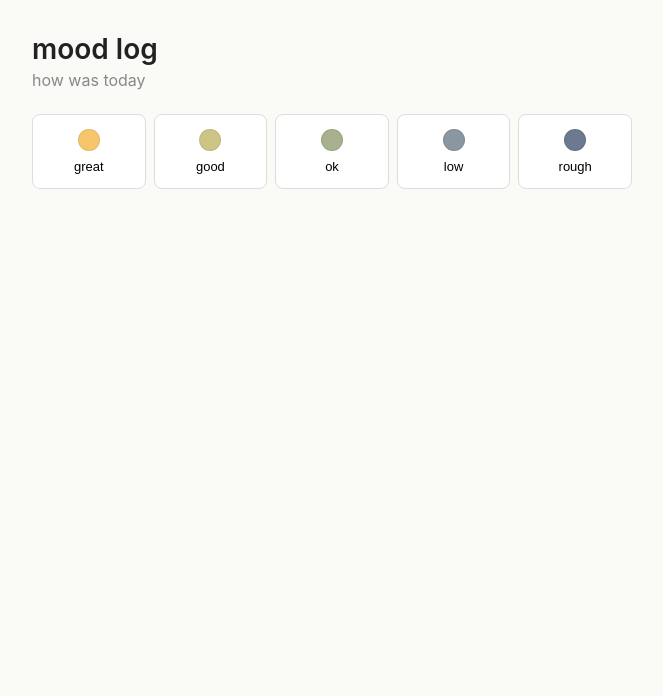
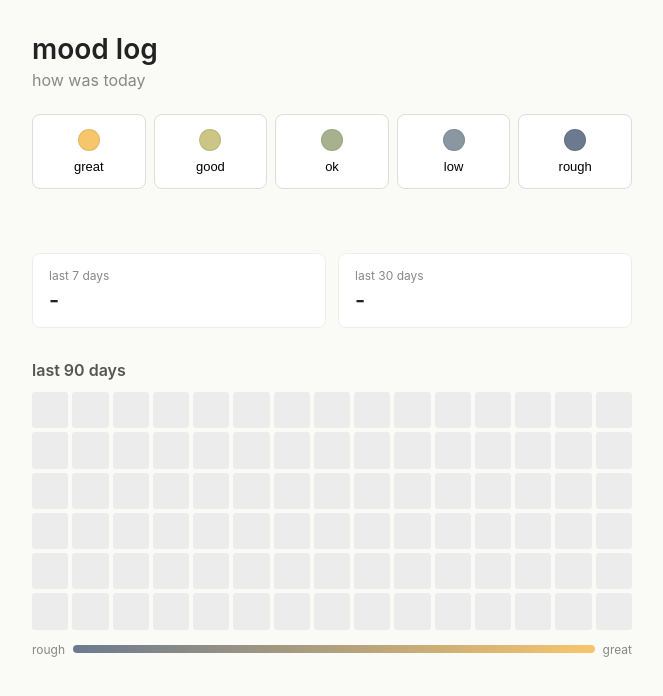
Before and after one commit to secanakbulut/mood-log, a plain HTML site: page index.html in a window 1280 px wide. Shown: the whole page, without its empty margins (308-971 px from the left). Drawn offline with Linux system fonts and the light colour scheme.

Commit message:
add 90 day heatmap and weekly/monthly averages

```diff
--- a/app.js
+++ b/app.js
@@ -1,5 +1,6 @@
 // mood log
 // 5 levels, one entry per day, kept in localStorage.
+// today's entry can be overwritten if you change your mind.
 
 const MOODS = [
   { value: 5, key: "great", label: "great", color: "#f7c66b" },
@@ -10,6 +11,9 @@ const MOODS = [
 ];
 
 const STORAGE_KEY = "mood-log.entries.v1";
+// linear interpolate heatmap stops, low to high
+const STOP_LOW  = [107, 122, 143]; // #6b7a8f
+const STOP_HIGH = [247, 198, 107]; // #f7c66b
 
 function loadEntries() {
   try {
@@ -23,12 +27,30 @@ function saveEntries(entries) {
   localStorage.setItem(STORAGE_KEY, JSON.stringify(entries));
 }
 
-function todayKey() {
-  const d = new Date();
+function dateKey(d) {
   const y = d.getFullYear();
   const m = String(d.getMonth() + 1).padStart(2, "0");
   const day = String(d.getDate()).padStart(2, "0");
   return `${y}-${m}-${day}`;
+}
+
+function todayKey() {
+  return dateKey(new Date());
+}
+
+function colorForMood(value) {
+  // value is 1..5, map to 0..1 then lerp the two stops
+  const t = (value - 1) / 4;
+  const r = Math.round(STOP_LOW[0] + (STOP_HIGH[0] - STOP_LOW[0]) * t);
+  const g = Math.round(STOP_LOW[1] + (STOP_HIGH[1] - STOP_LOW[1]) * t);
+  const b = Math.round(STOP_LOW[2] + (STOP_HIGH[2] - STOP_LOW[2]) * t);
+  return `rgb(${r}, ${g}, ${b})`;
+}
+
+function average(values) {
+  if (!values.length) return null;
+  const sum = values.reduce((a, b) => a + b, 0);
+  return sum / values.length;
 }
 
 function buildPicker(entries) {
@@ -45,6 +67,8 @@ function buildPicker(entries) {
       entries[today] = m.value;
       saveEntries(entries);
       buildPicker(entries);
+      buildHeatmap(entries);
+      updateAverages(entries);
       setStatus(`saved ${m.label} for today`);
     });
     wrap.appendChild(btn);
@@ -55,9 +79,54 @@ function setStatus(text) {
   document.getElementById("status").textContent = text;
 }
 
+function buildHeatmap(entries) {
+  const wrap = document.getElementById("heatmap");
+  wrap.innerHTML = "";
+  const today = new Date();
+  today.setHours(0, 0, 0, 0);
+  // 90 cells, oldest first so today ends up bottom-right
+  for (let i = 89; i >= 0; i--) {
+    const d = new Date(today);
+    d.setDate(today.getDate() - i);
+    const cell = document.createElement("div");
+    cell.className = "cell";
+    const k = dateKey(d);
+    const v = entries[k];
+    if (v) {
+      cell.style.background = colorForMood(v);
+      cell.title = `${k}: ${MOODS.find(m => m.value === v).label}`;
+    } else {
+      cell.title = `${k}: no entry`;
+    }
+    wrap.appendChild(cell);
+  }
+}
+
+function updateAverages(entries) {
+  const today = new Date();
+  today.setHours(0, 0, 0, 0);
+  const week = [];
+  const month = [];
+  for (let i = 0; i < 30; i++) {
+    const d = new Date(today);
+    d.setDate(today.getDate() - i);
+    const v = entries[dateKey(d)];
+    if (v) {
+      month.push(v);
+      if (i < 7) week.push(v);
+    }
+  }
+  const w = average(week);
+  const m = average(month);
+  document.getElementById("avg-week").textContent = w === null ? "-" : w.toFixed(2);
+  document.getElementById("avg-month").textContent = m === null ? "-" : m.toFixed(2);
+}
+
 function init() {
   const entries = loadEntries();
   buildPicker(entries);
+  buildHeatmap(entries);
+  updateAverages(entries);
 }
 
 init();
--- a/index.html
+++ b/index.html
@@ -14,6 +14,27 @@
     <div id="picker" class="picker"></div>
 
     <p id="status" class="status"></p>
+
+    <section class="averages">
+      <div class="avg">
+        <span class="label">last 7 days</span>
+        <span id="avg-week" class="value">-</span>
+      </div>
+      <div class="avg">
+        <span class="label">last 30 days</span>
+        <span id="avg-month" class="value">-</span>
+      </div>
+    </section>
+
+    <section>
+      <h2>last 90 days</h2>
+      <div id="heatmap" class="heatmap"></div>
+      <div class="legend">
+        <span>rough</span>
+        <span class="bar"></span>
+        <span>great</span>
+      </div>
+    </section>
   </main>
 
   <script src="app.js"></script>
--- a/style.css
+++ b/style.css
@@ -17,6 +17,13 @@ h1 {
   font-size: 28px;
   margin: 0 0 4px;
   font-weight: 600;
+}
+
+h2 {
+  font-size: 16px;
+  font-weight: 600;
+  margin: 32px 0 12px;
+  color: #555;
 }
 
 .sub {
@@ -65,3 +72,57 @@ h1 {
   font-size: 14px;
   min-height: 20px;
 }
+
+.averages {
+  display: flex;
+  gap: 12px;
+  margin-top: 28px;
+}
+
+.avg {
+  flex: 1;
+  background: #fff;
+  border: 1px solid #eee;
+  border-radius: 8px;
+  padding: 14px 16px;
+}
+
+.avg .label {
+  display: block;
+  font-size: 12px;
+  color: #888;
+  margin-bottom: 4px;
+}
+
+.avg .value {
+  font-size: 22px;
+  font-weight: 600;
+}
+
+.heatmap {
+  display: grid;
+  grid-template-columns: repeat(15, 1fr);
+  gap: 4px;
+}
+
+.cell {
+  aspect-ratio: 1;
+  border-radius: 3px;
+  background: #ececec;
+}
+
+.legend {
+  display: flex;
+  align-items: center;
+  gap: 8px;
+  margin-top: 12px;
+  font-size: 12px;
+  color: #888;
+}
+
+.legend .bar {
+  flex: 1;
+  height: 8px;
+  border-radius: 4px;
+  background: linear-gradient(to right, #6b7a8f, #f7c66b);
+}
```
Also changed, not shown: 1 other file.
